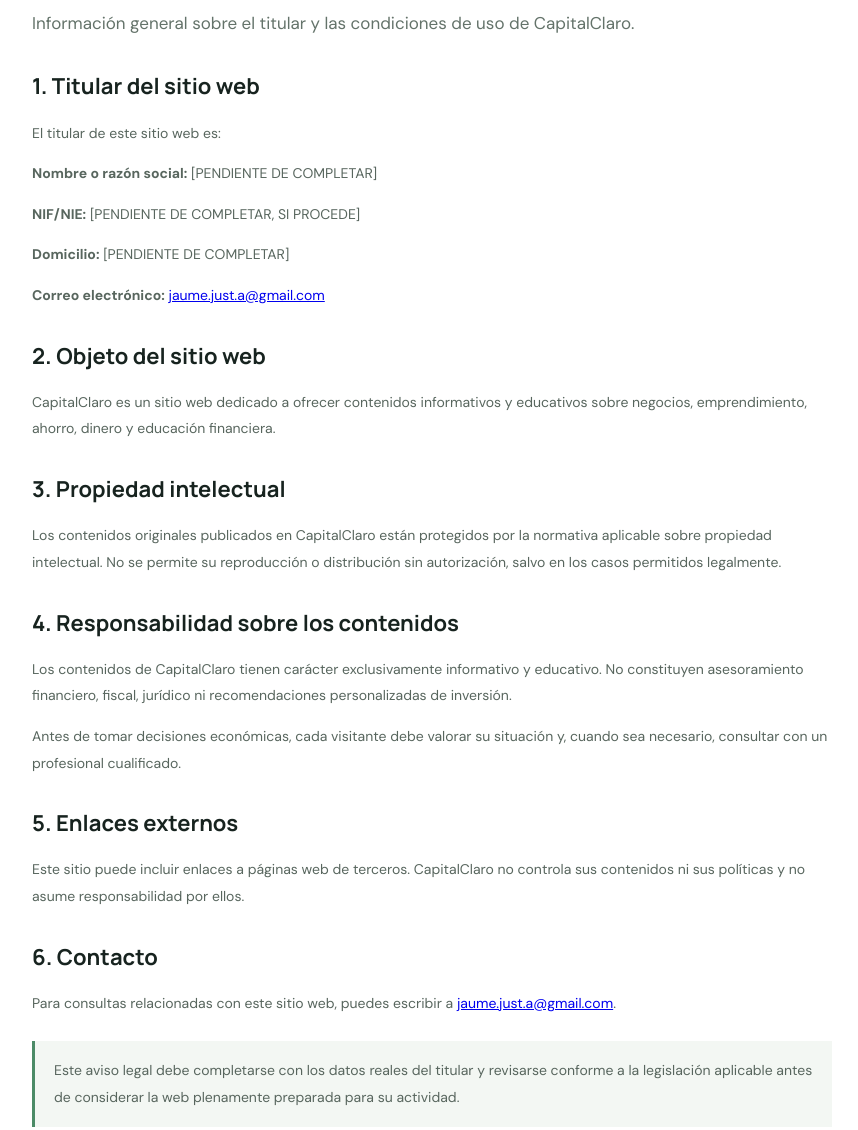
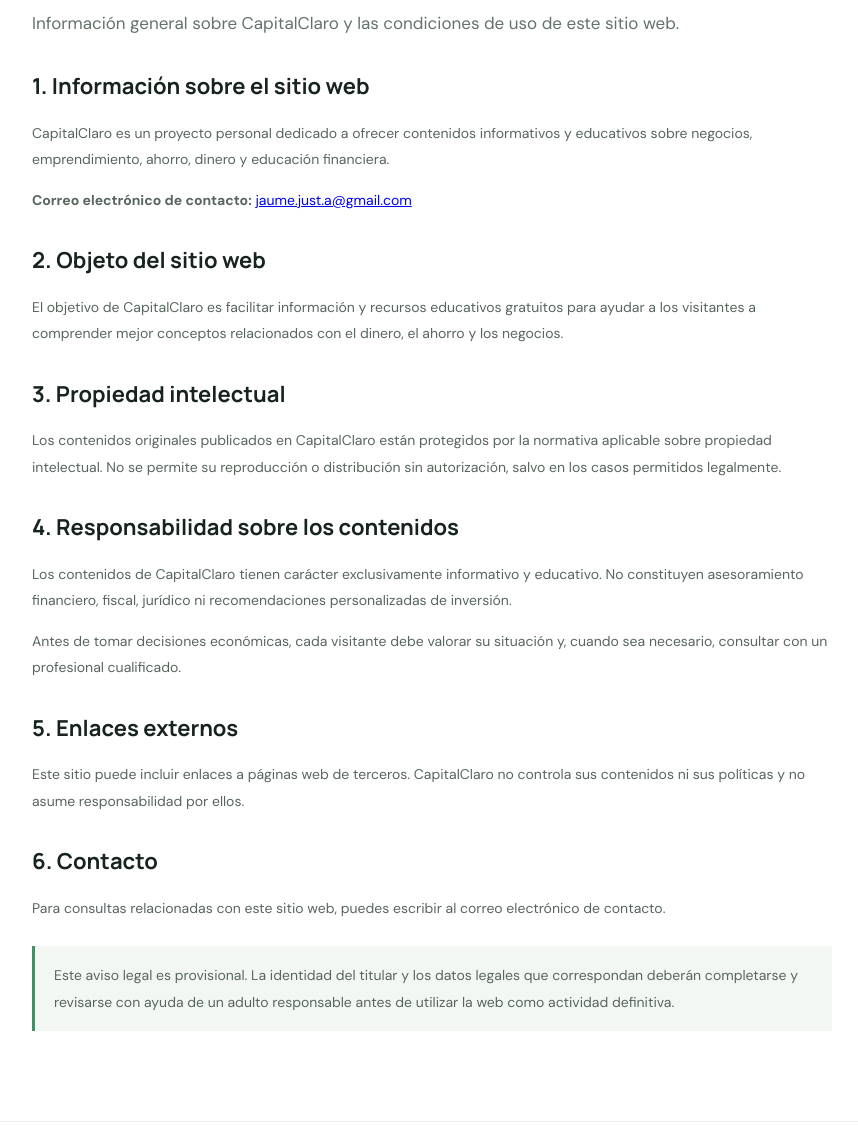
Before and after one commit to jaumejusta-hue/capitalclaro, a plain HTML site: page aviso-legal.html in a window 1280 px wide. Shown: the part 220-1350 px from the top of the page, without its empty margins (208-1066 px from the left). Drawn offline with Linux system fonts and the light colour scheme.

Commit message:
Update legal notice content and structure

```diff
--- a/aviso-legal.html
+++ b/aviso-legal.html
@@ -17,17 +17,14 @@
 <main class="page">
 <h1>Aviso legal</h1>
 
-<p class="lead">Información general sobre el titular y las condiciones de uso de CapitalClaro.</p>
+<p class="lead">Información general sobre CapitalClaro y las condiciones de uso de este sitio web.</p>
 
-<h2>1. Titular del sitio web</h2>
-<p>El titular de este sitio web es:</p>
-<p><strong>Nombre o razón social:</strong> [PENDIENTE DE COMPLETAR]</p>
-<p><strong>NIF/NIE:</strong> [PENDIENTE DE COMPLETAR, SI PROCEDE]</p>
-<p><strong>Domicilio:</strong> [PENDIENTE DE COMPLETAR]</p>
-<p><strong>Correo electrónico:</strong> <a href="mailto:jaume.just.a@gmail.com">jaume.just.a@gmail.com</a></p>
+<h2>1. Información sobre el sitio web</h2>
+<p>CapitalClaro es un proyecto personal dedicado a ofrecer contenidos informativos y educativos sobre negocios, emprendimiento, ahorro, dinero y educación financiera.</p>
+<p><strong>Correo electrónico de contacto:</strong> <a href="mailto:jaume.just.a@gmail.com">jaume.just.a@gmail.com</a></p>
 
 <h2>2. Objeto del sitio web</h2>
-<p>CapitalClaro es un sitio web dedicado a ofrecer contenidos informativos y educativos sobre negocios, emprendimiento, ahorro, dinero y educación financiera.</p>
+<p>El objetivo de CapitalClaro es facilitar información y recursos educativos gratuitos para ayudar a los visitantes a comprender mejor conceptos relacionados con el dinero, el ahorro y los negocios.</p>
 
 <h2>3. Propiedad intelectual</h2>
 <p>Los contenidos originales publicados en CapitalClaro están protegidos por la normativa aplicable sobre propiedad intelectual. No se permite su reproducción o distribución sin autorización, salvo en los casos permitidos legalmente.</p>
@@ -40,9 +37,9 @@
 <p>Este sitio puede incluir enlaces a páginas web de terceros. CapitalClaro no controla sus contenidos ni sus políticas y no asume responsabilidad por ellos.</p>
 
 <h2>6. Contacto</h2>
-<p>Para consultas relacionadas con este sitio web, puedes escribir a <a href="mailto:jaume.just.a@gmail.com">jaume.just.a@gmail.com</a>.</p>
+<p>Para consultas relacionadas con este sitio web, puedes escribir al correo electrónico de contacto.</p>
 
-<p class="article-box">Este aviso legal debe completarse con los datos reales del titular y revisarse conforme a la legislación aplicable antes de considerar la web plenamente preparada para su actividad.</p>
+<p class="article-box">Este aviso legal es provisional. La identidad del titular y los datos legales que correspondan deberán completarse y revisarse con ayuda de un adulto responsable antes de utilizar la web como actividad definitiva.</p>
 </main>
 
 <footer>
```
